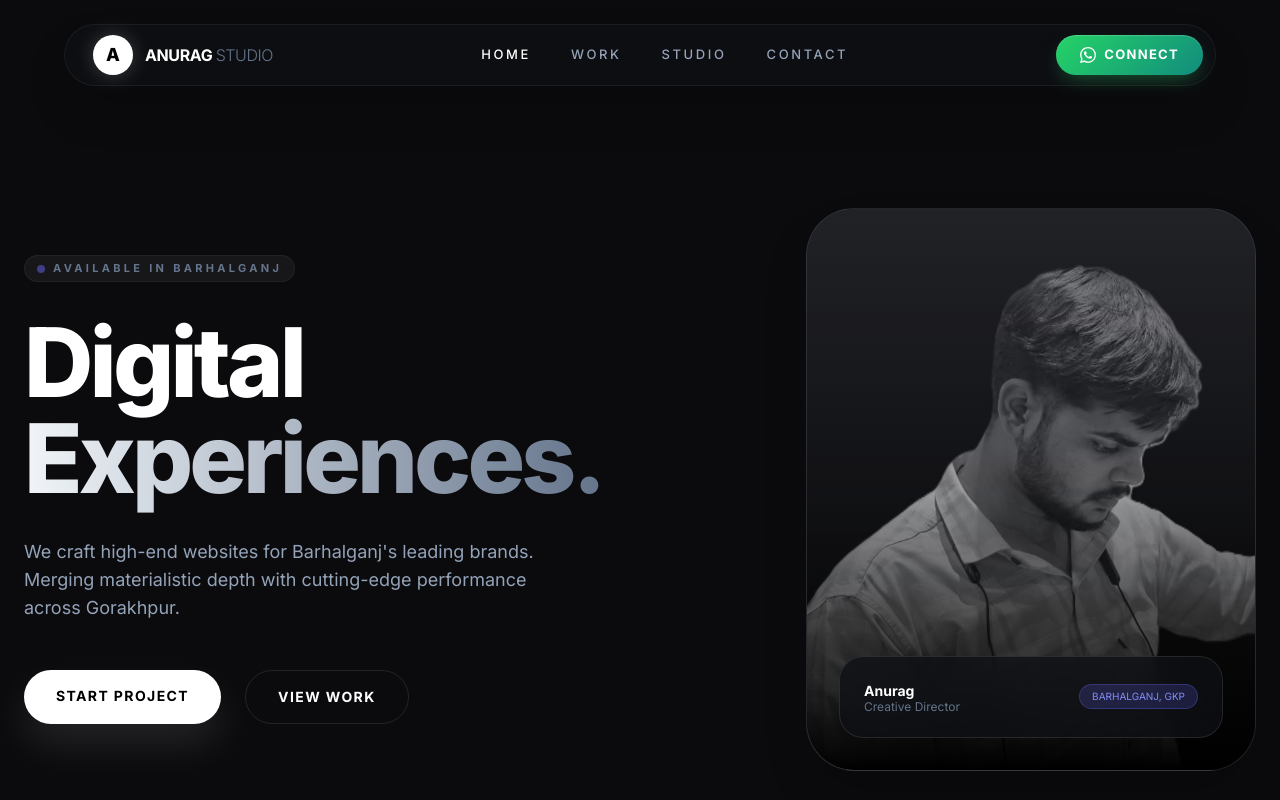
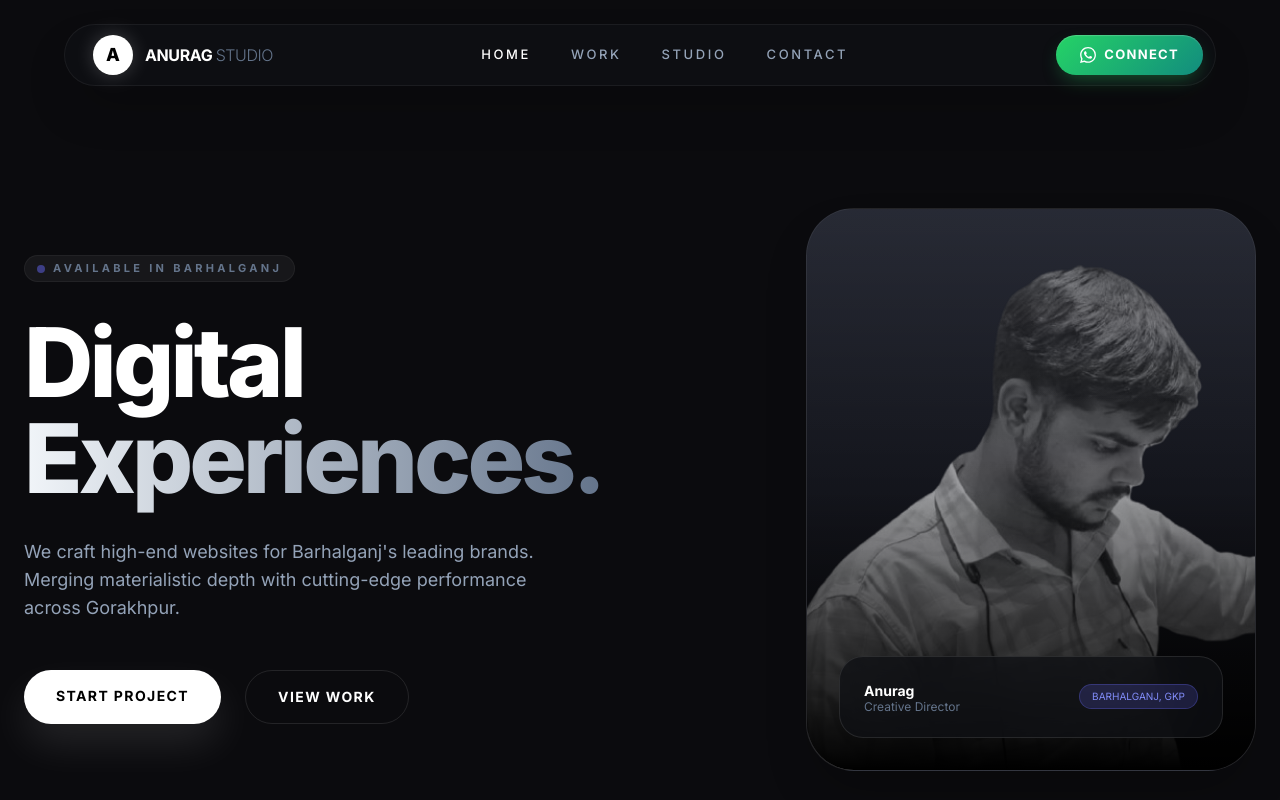
Before and after one commit to anurag24-26/anuragwebdesign, a plain HTML site: page index.html in a window 1280 px wide. Shown: the top 800 px of the page. Drawn offline with nearby package versions, Linux system fonts and the light colour scheme.

Commit message:
Change image source from webAnurag.jpeg to webAnurag.png

```diff
--- a/index.html
+++ b/index.html
@@ -178,7 +178,7 @@
     <div class="image-3d-holder flex justify-center lg:justify-end">
       <div class="relative w-full max-w-[450px] aspect-[4/5] rounded-[3rem] overflow-hidden border border-white/10 bg-gradient-to-b from-[#1C1F2A] to-[#0B0B0E] shadow-2xl group transition-transform duration-700 hover:rotate-2">
         <img
-          src="webAnurag.jpeg"
+          src="webAnurag.png"
           alt="Anurag Web Design"
           class="w-full h-full object-cover grayscale opacity-60 group-hover:grayscale-0 group-hover:opacity-100 transition-all duration-700"
         />
```
